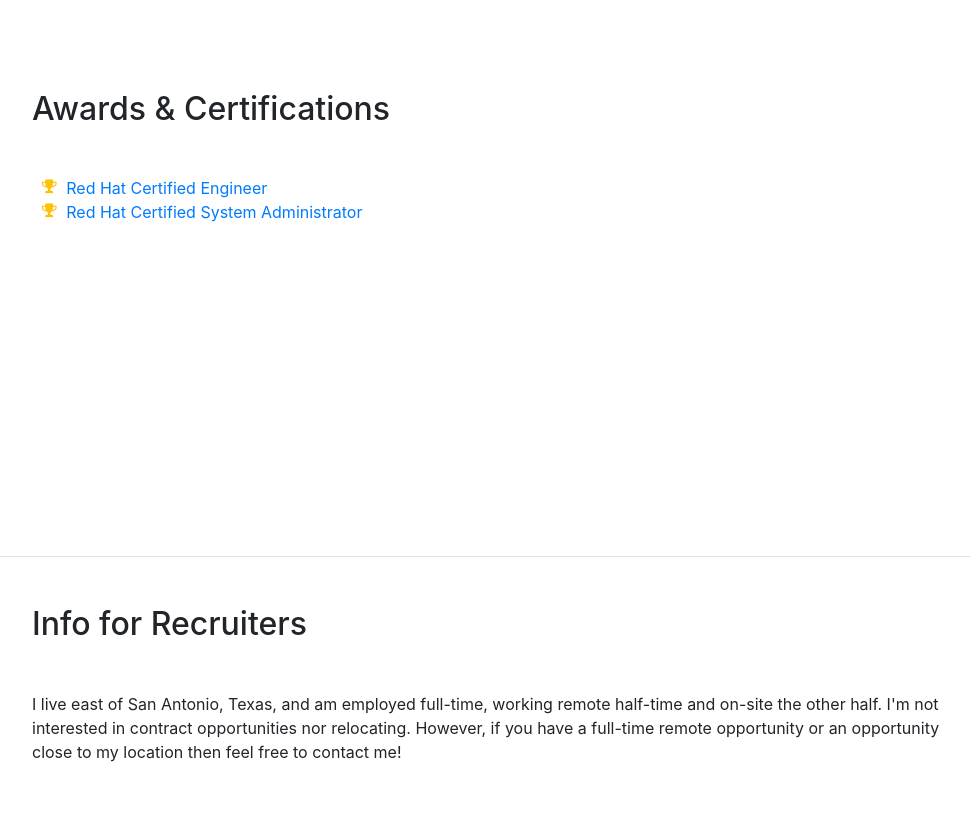
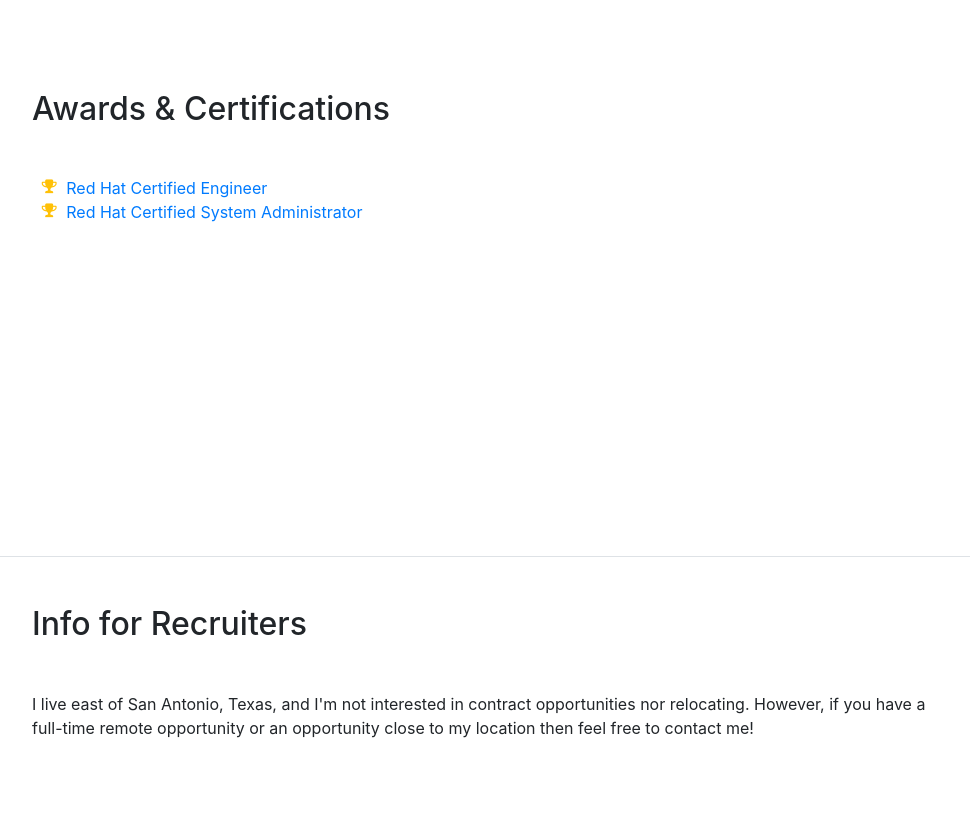
Before and after one commit to robbrucks/robbrucks.github.io, a website with bundled scripts: page index.html in a window 1280 px wide. Shown: the part 4474-5302 px from the top of the page, without its empty margins (288-1258 px from the left). After the commit the page ends 5278 px from the top, so only its background shows below. Built offline with nearby package versions, Linux system fonts and the light colour scheme; a web font is replaced by a local one.

Commit message:
minor changes

```diff
--- a/index.html
+++ b/index.html
@@ -334,7 +334,7 @@
       <section class="recruiter-section p-3 p-lg-5 d-flex flex-column" id="recruiters">
         <div class="my-auto">
           <h2 class="mb-5">Info for Recruiters</h2>
-          <p> I live east of San Antonio, Texas, and am employed full-time, working remote half-time and on-site the other half. I'm not interested in contract opportunities nor relocating. However, if you have a full-time remote opportunity or an opportunity close to my location then feel free to contact me!</p>
+          <p> I live east of San Antonio, Texas, and I'm not interested in contract opportunities nor relocating. However, if you have a full-time remote opportunity or an opportunity close to my location then feel free to contact me!</p>
         </div>
       </section>
 
```
